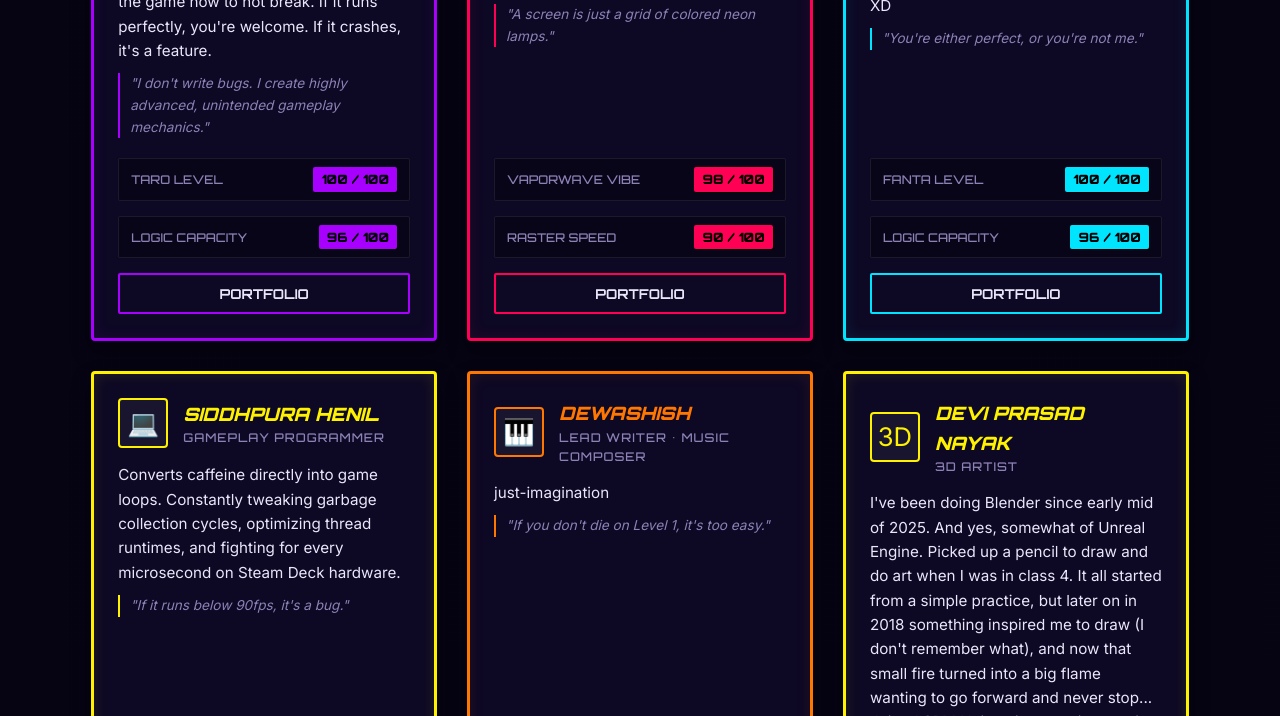
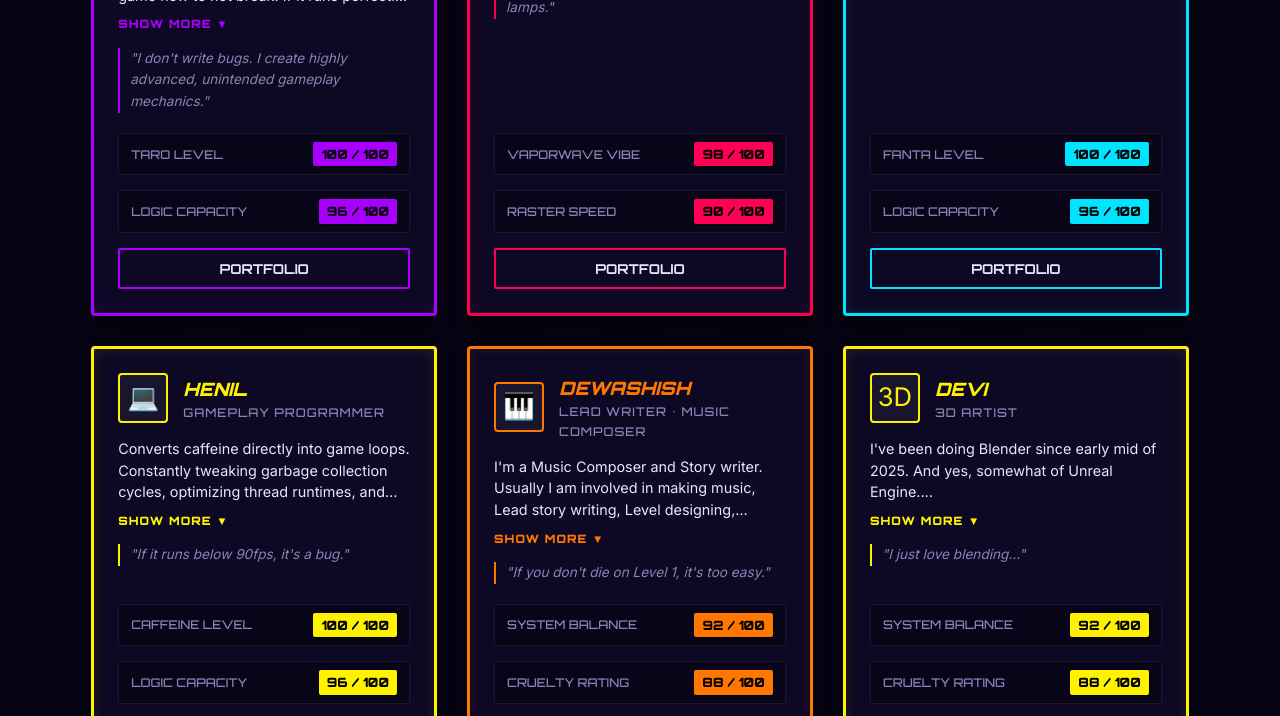
Before and after one commit to DivyanshuArch/odd7games-website-, a plain HTML site: page about.html in a window 1280 px wide. Shown: the part 876-1592 px from the top of the page. Drawn offline with Linux system fonts and the light colour scheme.

Commit message:
dewa desc and show more option for desc

```diff
--- a/main.js
+++ b/main.js
@@ -552,6 +552,8 @@ function renderTeam() {
       </div>
     `).join('');
 
+    const isLongBio = member.bio && member.bio.trim().length > 150;
+
     return `
       <div class="fighter-card ${member.accentClass}">
         <div>
@@ -563,7 +565,10 @@ function renderTeam() {
             </div>
           </div>
           <div class="card-body">
-            ${member.bio}
+            <div class="card-bio">
+              <div class="bio-content ${isLongBio ? 'is-truncated' : ''}">${member.bio}</div>
+              ${isLongBio ? `<button class="bio-toggle-btn" onclick="toggleBio(this)">SHOW MORE ▼</button>` : ''}
+            </div>
             ${member.quote ? `<div class="card-quote">"${member.quote}"</div>` : ''}
           </div>
         </div>
@@ -576,6 +581,22 @@ function renderTeam() {
       </div>
     `;
   }).join('');
+}
+
+function toggleBio(btn) {
+  const container = btn.closest('.card-bio');
+  if (!container) return;
+  const content = container.querySelector('.bio-content');
+  if (!content) return;
+
+  const isTruncated = content.classList.toggle('is-truncated');
+  if (!isTruncated) {
+    btn.innerHTML = 'SHOW LESS ▲';
+    btn.classList.add('expanded');
+  } else {
+    btn.innerHTML = 'SHOW MORE ▼';
+    btn.classList.remove('expanded');
+  }
 }
 
 function renderFeaturedProject() {
--- a/style.css
+++ b/style.css
@@ -498,6 +498,48 @@ body {
   font-size: 0.95rem;
   margin-bottom: 20px;
   flex-grow: 1;
+}
+
+.card-bio {
+  margin-bottom: 12px;
+}
+
+.bio-content {
+  color: var(--color-text);
+  font-size: 0.9rem;
+  line-height: 1.5;
+  white-space: pre-line;
+  transition: all 0.3s ease;
+}
+
+.bio-content.is-truncated {
+  display: -webkit-box;
+  -webkit-line-clamp: 3;
+  -webkit-box-orient: vertical;
+  overflow: hidden;
+}
+
+.bio-toggle-btn {
+  background: transparent;
+  border: none;
+  color: var(--accent-color, var(--color-neon-yellow));
+  font-family: var(--font-display);
+  font-weight: 800;
+  font-size: 0.72rem;
+  letter-spacing: 1px;
+  cursor: pointer;
+  padding: 4px 0;
+  margin-top: 6px;
+  display: inline-flex;
+  align-items: center;
+  gap: 4px;
+  text-transform: uppercase;
+  transition: var(--transition-fast);
+}
+
+.bio-toggle-btn:hover {
+  color: #fff;
+  text-shadow: 0 0 8px var(--accent-color, var(--color-neon-yellow));
 }
 
 /* Card Stats */
--- a/team-data.js
+++ b/team-data.js
@@ -4,7 +4,7 @@
 const TEAM_DATA = [
   {
     id: "coder",
-    name: "Rishabh Garg ",
+    name: "Rishabh",
     role: "CODE • LOGIC ARCHITECT",
     accentClass: "accent-purple", // Styling accents: 'accent-red', 'accent-cyan', 'accent-green', 'accent-purple', 'accent-yellow', 'accent-orange'
     icon: "assets/team-data-logo/bear.png",
@@ -20,7 +20,7 @@ const TEAM_DATA = [
 
   {
     id: "artist",
-    name: "Divyanshu Priyadarshi",
+    name: "Divyanshu",
     role: "3D • STYLE DIRECTOR",
     accentClass: "accent-red",
     icon: "🎨",
@@ -36,7 +36,7 @@ const TEAM_DATA = [
 
   {
     id: "coder",
-    name: "Sharad Mayank Sinha",
+    name: "Sharad",
     role: "CODE • UI • Design",
     accentClass: "accent-cyan", // Styling accents: 'accent-red', 'accent-cyan', 'accent-green', 'accent-purple', 'accent-yellow', 'accent-orange'
     icon: "assets/team-data-logo/ghostkwebb.png",
@@ -53,7 +53,7 @@ const TEAM_DATA = [
 
   {
     id: "coder",
-    name: "Siddhpura henil",
+    name: "Henil",
     role: "Gameplay Programmer",
     accentClass: "accent-yellow", // Styling accents: 'accent-red', 'accent-cyan', 'accent-green', 'accent-purple', 'accent-yellow', 'accent-orange'
     icon: "💻",
@@ -73,36 +73,24 @@ const TEAM_DATA = [
     role: "Lead Writer • Music Composer",
     accentClass: "accent-orange",
     icon: "🎹",
-    bio: "just-imagination",
+    bio: "I'm a Music Composer and Story writer. Usually I am involved in making music, Lead story writing, Level designing, dialogue writing and other art works.",
     quote: "If you don't die on Level 1, it's too easy.",
     stats: [
       { label: "System balance", value: "92 / 100" },
       { label: "Cruelty rating", value: "88 / 100" }
     ],
     buttonText: "PORTFOLIO",
-    buttonLink: "https://www.instagram.com/maxpayne191227/"
+    buttonLink: "https://www.instagram.com/dewabhau007"
   },
 
   {
     id: "3D Artist",
-    name: "Devi Prasad Nayak",
+    name: "Devi",
     role: "3D Artist",
     accentClass: "accent-blue",
     icon: "3D",
-    bio: `I've been doing Blender since early mid of 2025. And yes, somewhat of Unreal Engine.
-
-    Picked up a pencil to draw and do art when I was in class 4. It all started from a simple practice, but later on in 2018 something inspired me to draw (I don't remember what), and now that small fire turned into a big flame wanting to go forward and never stop...
-
-    Joined SRM University pursuing gaming tech because I loved to play games... and soon I saw an opening where I can use my art experience — in game art.
-
-    Began to search what tools we need to learn so that I can contribute towards the game art... that's when I saw Sir Andrew's aka Blender Guru's donut tutorial.
-
-    And guess what? I fell into doing Blender more and more. Although I've not forgotten 2D... Instead, I got a graphic tablet and started digital too.
-
-    That's the story of my journey... And I'm still learning and improving... Everyday something new...
-
-    I just love blending...`,
-    quote: "",
+    bio: "I've been doing Blender since early mid of 2025. And yes, somewhat of Unreal Engine.\n\nPicked up a pencil to draw and do art when I was in class 4. It all started from a simple practice, but later on in 2018 something inspired me to draw (I don't remember what), and now that small fire turned into a big flame wanting to go forward and never stop...\n\nJoined SRM University pursuing gaming tech because I loved to play games... and soon I saw an opening where I can use my art experience — in game art.\n\nBegan to search what tools we need to learn so that I can contribute towards the game art... that's when I saw Sir Andrew's aka Blender Guru's donut tutorial.\n\nAnd guess what? I fell into doing Blender more and more. Although I've not forgotten 2D... Instead, I got a graphic tablet and started digital too.\n\nThat's the story of my journey... And I'm still learning and improving... Everyday something new...",
+    quote: "I just love blending...",
     stats: [
       { label: "System balance", value: "92 / 100" },
       { label: "Cruelty rating", value: "88 / 100" }
@@ -113,7 +101,7 @@ const TEAM_DATA = [
 
   {
     id: "legend",
-    name: "aditya",
+    name: "Aditya",
     role: "legend ;)",
     accentClass: "accent-green",
     icon: "assets/team-data-logo/azax.png",
```
